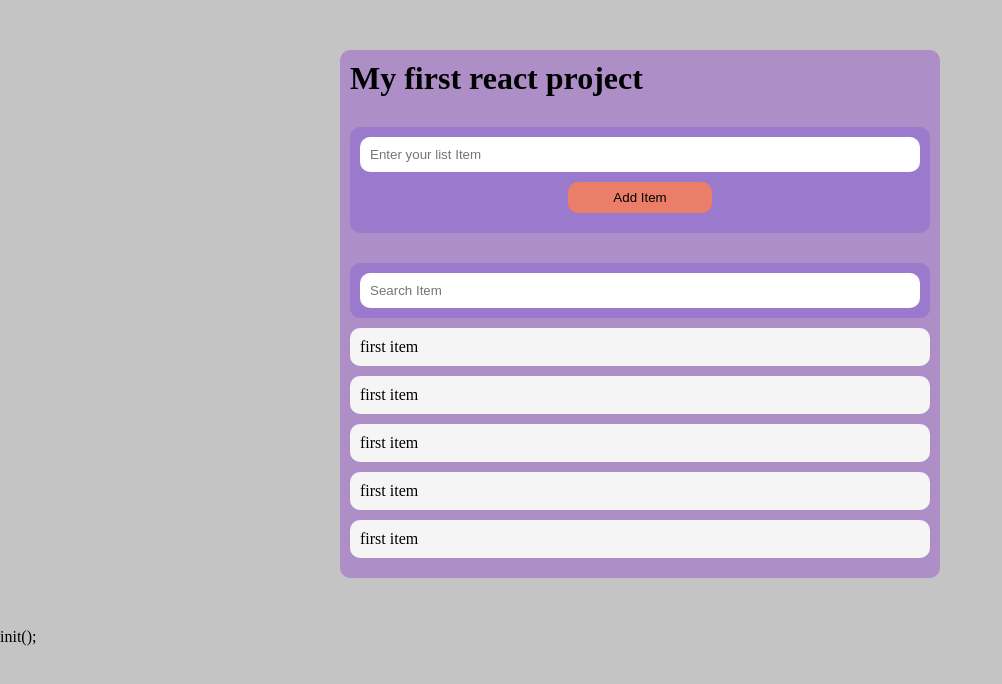
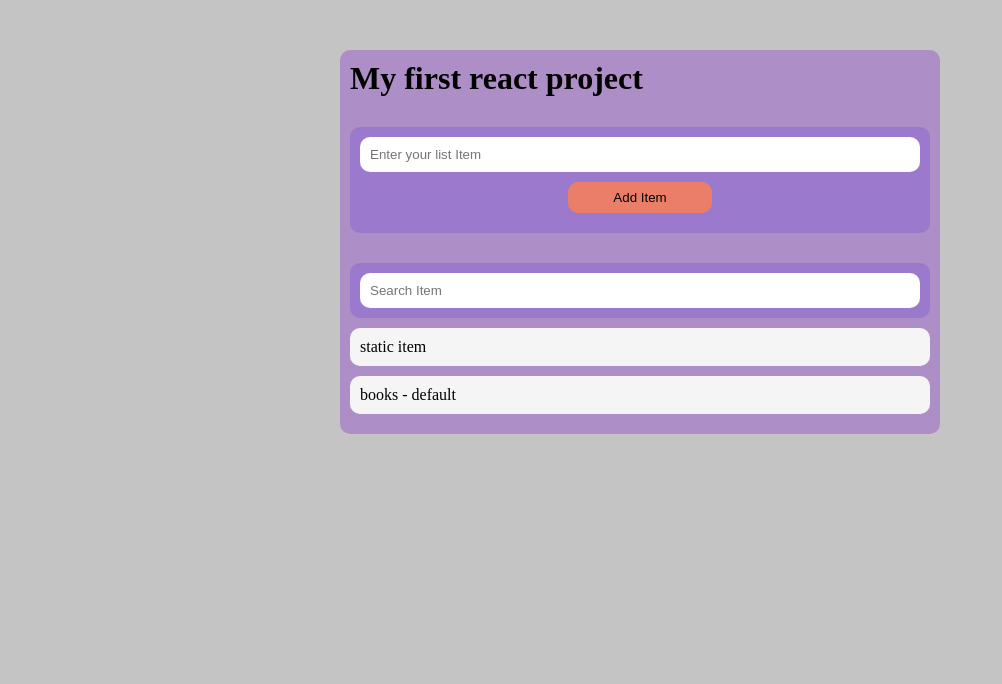
Before and after one commit to SanjeevKumar3662/toDoInReact, a React (Vite) app in the folder todoReact/: page / in a window 1280 px wide. Shown: the top 684 px of the page, without its empty margins (0-1002 px from the left). Built offline with nearby package versions, Linux system fonts and the light colour scheme.

Commit message:
now items can be added to list

```diff
--- a/todoReact/src/components/App.jsx
+++ b/todoReact/src/components/App.jsx
@@ -1,26 +1,35 @@
-// import { useState } from 'react'
+import { useState } from 'react'
 // import reactLogo from './assets/react.svg'
 // import viteLogo from '/vite.svg'
 import { MakeLi } from "./Item";
 import "./App.css";
 
 function App() {
-  // const [val, setVal] = useState('Hello there Mr.');
+  const [val, setVal] = useState('My');
+  const [list, setList] = useState(["books - default"]);
 
-  // }
+  function updateName(e){
+    setVal(e.target.value);
+  }
+
+  function updateList(){
+    setList([...list,val]);
+  }
+
   return (
     <>
       <div className="container">
-        <h1>My first react project</h1>
+        <h1>{val} first react project</h1>
         <div className="inputContainer">
           <input
+            onChange={updateName}
             className="input"
             type="text"
             placeholder="Enter your list Item"
           />
 
           {/* <input className="input-btn" type="button" value="Add Item" /> */}
-          <button className="input-btn">Add Item</button>
+          <button onClick={updateList} className="input-btn">Add Item</button>
         </div>
 
         <div className="filter">
@@ -28,14 +37,12 @@ function App() {
         </div>
 
         <ul className="list">
-          <MakeLi text={"first item"} />
-          <MakeLi text={"first item"} />
-          <MakeLi text={"first item"} />
-          <MakeLi text={"first item"} />
-          <MakeLi text={"first item"} />
+          <MakeLi key={"dummy"} text={"static item"} />
+         {list.map((ele,i)=>{
+          return <MakeLi key={i} text={ele}></MakeLi>})}
         </ul>
       </div>
-      init();
+
     </>
   );
 }
```
